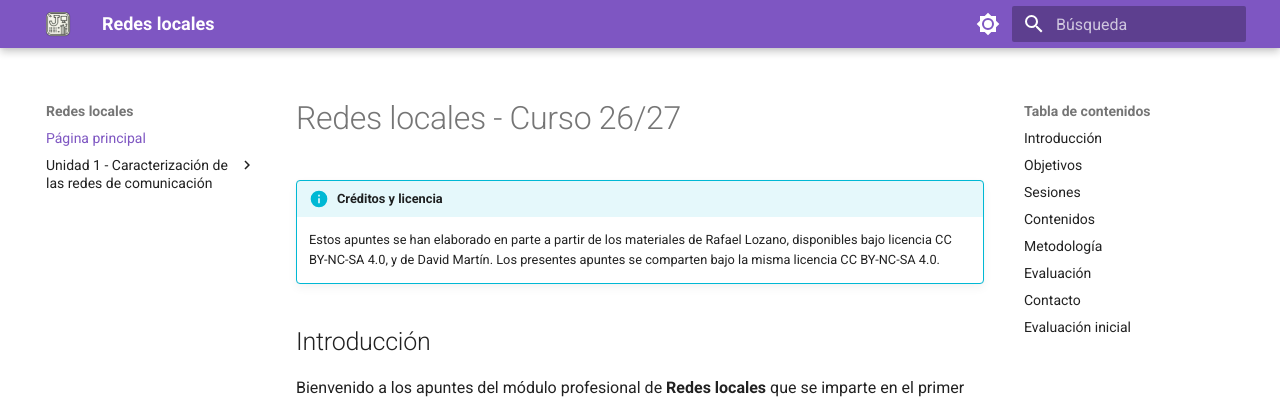
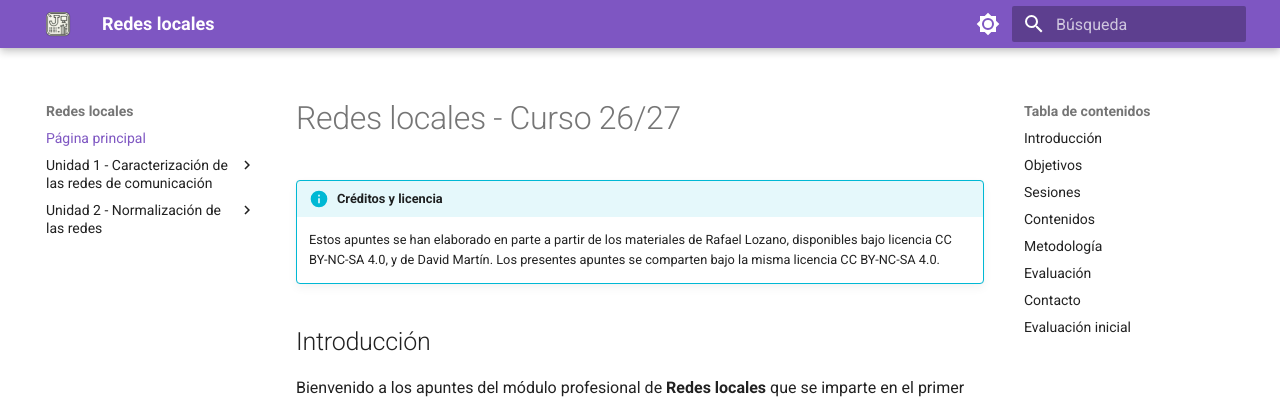
Before and after one commit to Joperpu/rl2627, an MkDocs documentation site: the page built from docs/index.md, in a window 1280 px wide. Shown: the top 399 px of the page. Built offline with MkDocs 1.6.1 and Material for MkDocs 9.7.7, drawn with Linux system fonts in a browser that asks for light colours.

Commit message:
Unidad 2

```diff
--- a/mkdocs.yml
+++ b/mkdocs.yml
@@ -28,8 +28,8 @@ nav:
     - Práctica 1.2: pr1.2.md
     - Práctica 1.3: pr1.3.md
     - Práctica 1.4: pr1.4.md
-  #- Unidad 2 - Normalización de las redes:
-    #- Teoría UD2: ud2.md
+  - Unidad 2 - Normalización de las redes:
+    - Teoría UD2: ud2.md
     #- Práctica 2.1: pr2.1.md
     #- Práctica 2.2: pr2.2.md
     #- Práctica 2.3: pr2.3.md
```
